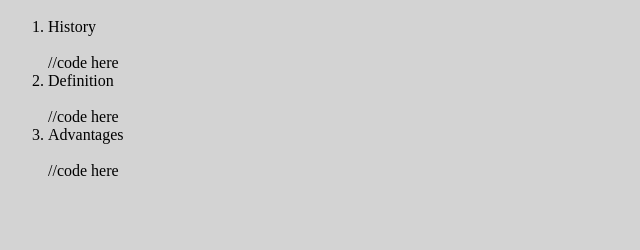
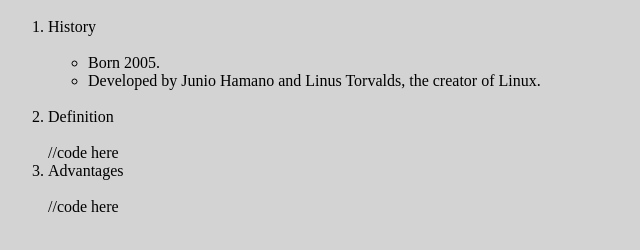
Before and after one commit to ProgappsServer/Repo1, a plain HTML site: page index.html in a window 1280 px wide. Shown: the part 48-298 px from the top of the page, without its empty margins (0-640 px from the left). Drawn offline with Linux system fonts and the light colour scheme.

Commit message:
History added.

```diff
--- a/index.html
+++ b/index.html
@@ -6,7 +6,10 @@
 
 <li>History</li>
 <br>
-//code here
+<ul>
+<li>Born 2005.</li>
+<li>Developed by Junio Hamano and Linus Torvalds, the creator of Linux.</li>
+</ul>
 <br>
 <li>Definition</li>
 <br>
```
